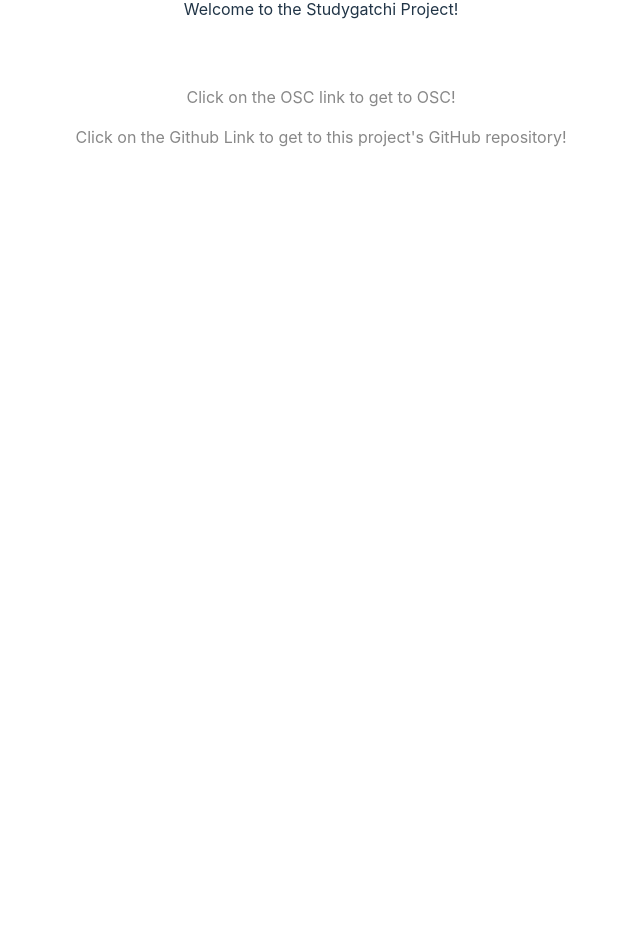
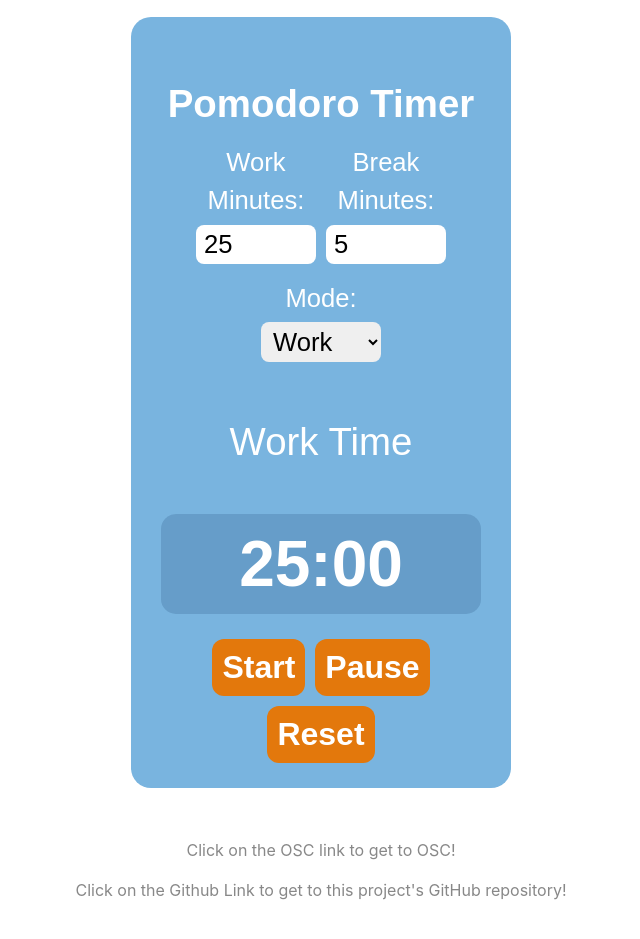
Before and after one commit to ufosc/Studygatchi, a React (Vite) app in the folder frontend/: page / in a window 1280 px wide. Shown: the part 501-1440 px from the top of the page, without its empty margins (319-959 px from the left). Before the commit the page ends 800 px from the top, so only its background shows below. Built offline with nearby package versions, Linux system fonts and the light colour scheme.

Commit message:
pomodoro timer implementation

```diff
--- a/frontend/src/App.tsx
+++ b/frontend/src/App.tsx
@@ -2,6 +2,7 @@ import { useState } from 'react'
 import oscLogo from "./assets/osc-logo.png"
 import githubLogo from "./assets/github-mark-white.svg"
 import './App.css'
+import PomodoroTimer from './components/PomodoroTimer'
 
 function App() {
   const [count, setCount] = useState(0)
@@ -25,6 +26,7 @@ function App() {
           Welcome to the Studygatchi Project!
         </p>
       </div>
+        <PomodoroTimer />
       <p className="read-the-docs">
         Click on the OSC link to get to OSC!
       </p>
--- /dev/null
+++ b/frontend/src/components/PomodoroTimer.css
@@ -0,0 +1,90 @@
+
+.timer {
+  width: 320px;
+  margin: 50px auto;
+  padding: 20px 30px;
+  border-radius: 20px;
+  background-color:  #79b4df;
+  color: #fff;
+  font-family: 'Arial', sans-serif;
+  text-align: center;
+
+}
+.timer h3 {
+  margin-bottom: 10px;
+  font-size: 3vw;
+}
+
+.timer h4 {
+  margin-bottom: 10px;
+  font-size: 3vw;
+  font-weight: 400;
+}
+
+.timer h1 {
+  font-size: 5vw;
+  margin-bottom: 20px;
+  font-weight: bold;
+  background-color: #1c427133;
+  padding: 15px ;
+  border-radius: 15px;
+}
+
+.inputs, .mode {
+  display: flex;
+  justify-content: center;
+  gap: 10px;
+  flex-wrap: wrap;
+  margin-bottom: 15px;
+}
+
+.inputs label, .mode label {
+  display: flex;
+  flex-direction: column;
+  font-size: 2vw;
+  color: #ffffff;
+  min-width: 80px;
+  max-width: 120px;
+  flex: 1 1 auto;
+}
+
+.inputs input, .mode select {
+  margin-top: 5px;
+  padding: 5px 8px;
+  border-radius: 8px;
+  border: none;
+  font-size: 2vw;
+  outline: none;
+  width: 100%;
+  box-sizing: border-box;
+}
+
+.timer button {
+  margin: 5px;
+  padding: 10px 10px;
+  border: none;
+  border-radius: 12px;
+  font-size: 2.5vw;
+  font-weight: bold;
+  cursor: pointer;
+  background-color:  #e3780c;
+  color: #ffffff;
+
+}
+
+@media (max-width: 400px) {
+  .timer {
+    width: 80%;
+    padding: 10px 10px;
+  }
+
+  .timer h1 {
+    font-size: 3vw;
+    padding: 10px 0;
+  }
+
+  button {
+    padding: 8px 14px;
+    font-size: 1vw;
+  }
+}
--- /dev/null
+++ b/frontend/src/components/PomodoroTimer.tsx
@@ -0,0 +1,122 @@
+import React, { useState, useEffect } from "react";
+import "./PomodoroTimer.css";
+
+export default function PomodoroTimer() {
+
+    const [workMin, setWorkMin] = useState(25);
+    const [breakMin, setBreakMin] = useState(5);
+    const [counter, setCounter] = useState(workMin * 60);
+    const [isRunning, setIsRunning] = useState(false);
+    const [isBreak, setIsBreak] = useState(false);
+
+
+    useEffect(() => {
+    if (!isRunning) return;
+
+     const timer = setInterval(() => {
+      setCounter((prev) => {
+        if (prev <= 1) {
+
+            const next = !isBreak;
+            setIsBreak(next);
+            if (next) {
+                return breakMin * 60
+            }
+            else {
+                return workMin * 60;
+            }
+        }
+        return prev - 1;
+      });
+    }, 1000);
+
+    return () => clearInterval(timer);
+  }, [isRunning]);
+
+
+    useEffect(() => {
+    if (counter !== 0) return;
+
+    setIsBreak((prev) => {
+        const next = !prev;
+        setCounter(next ? breakMin * 60 : workMin * 60);
+        setIsRunning(true);
+        return next;
+    });
+  }, [counter, workMin, breakMin]);
+
+
+  const time = (secs: number) => {
+    const min = Math.floor(secs / 60);
+    const sec = secs % 60;
+    return `${min.toString().padStart(2, "0")}:${sec
+      .toString()
+      .padStart(2, "0")}`;
+  };
+
+
+  const modeChange = (newMode: "work" | "break") => {
+    setIsRunning(false);
+    if (newMode === "work") {
+      setIsBreak(false);
+      setCounter(workMin * 60);
+    } else {
+      setIsBreak(true);
+      setCounter(breakMin * 60);
+    }
+  };
+
+  return (
+   <div  className="timer">
+  <h3>Pomodoro Timer</h3>
+
+  <div className="inputs">
+    <label>
+      Work Minutes:
+      <input
+        type="number"
+        value={workMin}
+        onChange={(e) => setWorkMin(Number(e.target.value))}
+        min={1}
+      />
+    </label>
+    <label>
+      Break Minutes:
+      <input
+        type="number"
+        value={breakMin}
+        onChange={(e) => setBreakMin(Number(e.target.value))}
+        min={1}
+      />
+    </label>
+  </div>
+
+
+  <div className="mode">
+    <label>
+      Mode:
+      <select
+        value={isBreak ? "break" : "work"}
+        onChange={(e) =>
+          modeChange(e.target.value as "work" | "break")
+        }
+      >
+        <option value="work">Work</option>
+        <option value="break">Break</option>
+      </select>
+    </label>
+  </div>
+
+
+  <h4>{isBreak ? "Break Time" : "Work Time"}</h4>
+  <h1>{time(counter)}</h1>
+
+
+  <button onClick={() => setIsRunning(true)}>Start</button>
+  <button onClick={() => setIsRunning(false)}>Pause</button>
+  <button
+    onClick={() => { setIsRunning(false); setIsBreak(false); setCounter(workMin * 60);}}>Reset</button>
+</div>
+
+  );
+}
```
